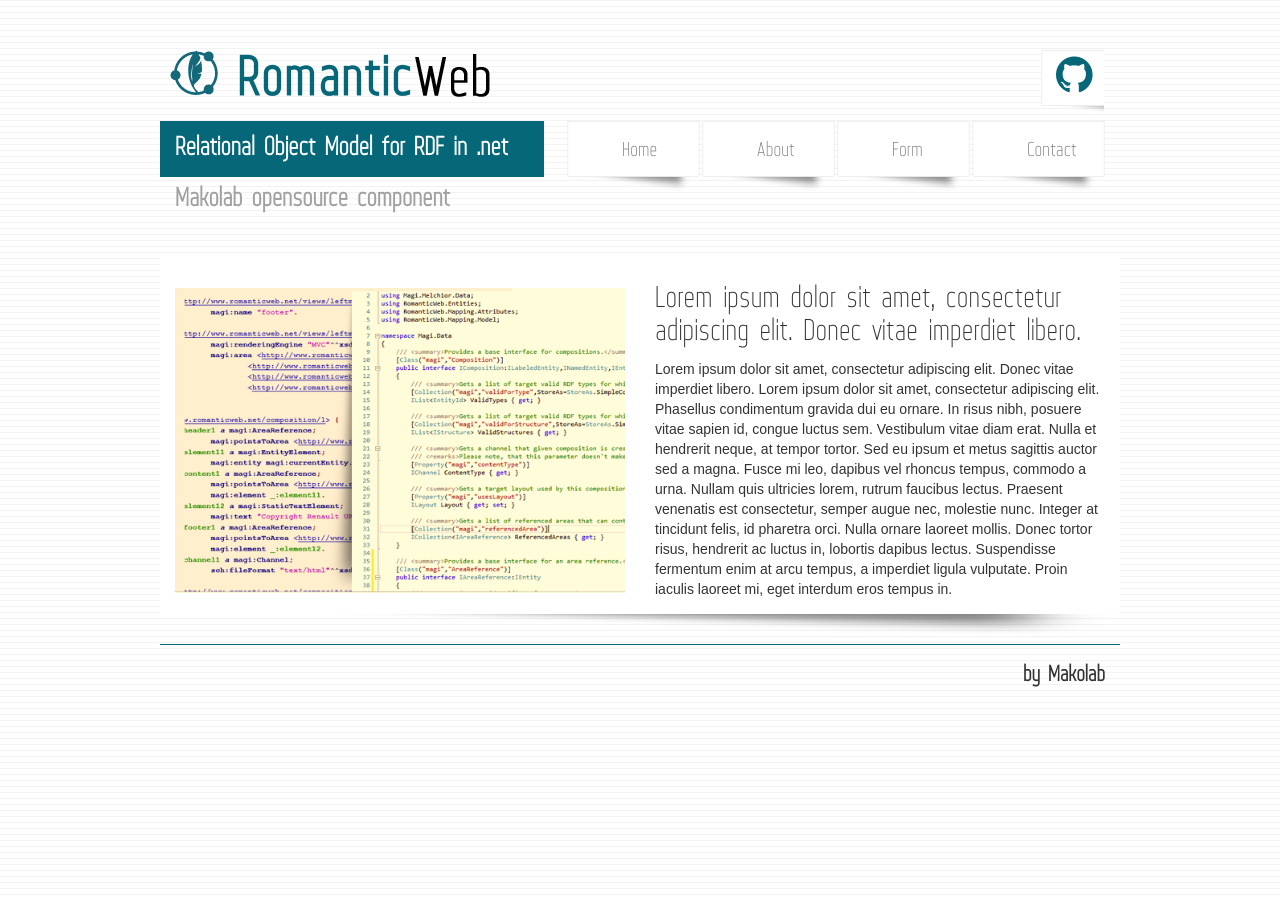
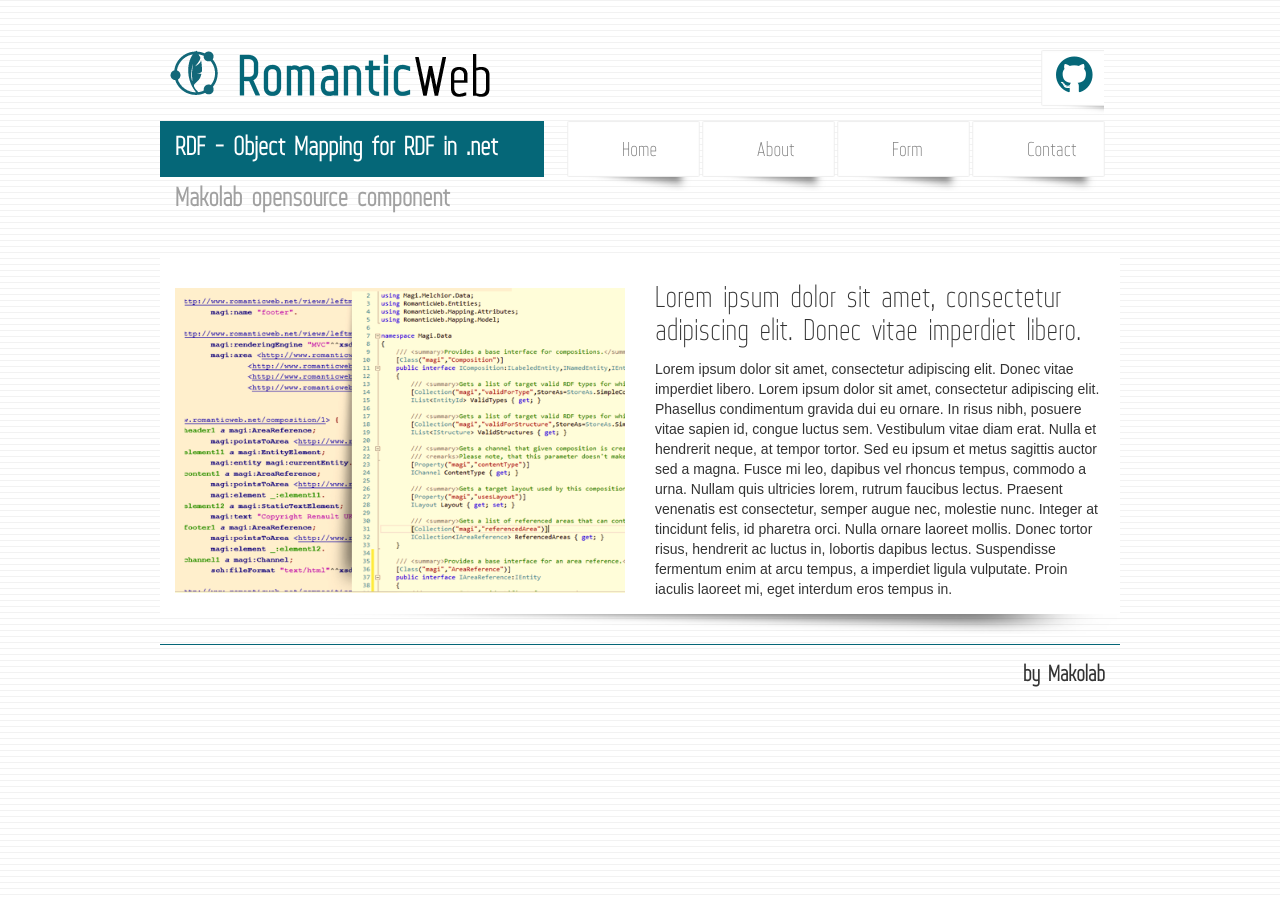
Before and after one commit to MakoLab/RomanticWeb, a Jekyll site: the page built from index.html, in a window 1280 px wide. Built offline with Jekyll 4.4.1, drawn with Linux system fonts in a browser that asks for light colours; nearby versions of some CDN libraries; Markdown is read by kramdown in place of the engine named in the settings.

Commit message:
headline

```diff
--- a/_layouts/default.html
+++ b/_layouts/default.html
@@ -48,7 +48,7 @@
     </div>
     <div class="row">
         <div class="headline col-md-4">
-            <p class="left leftcolor">Relational Object Model for RDF in .net</p>
+            <p class="left leftcolor">RDF - Object Mapping for RDF in .net</p>
         </div>
         <div class="col-md-8">
             <div class="navbar navbar-default" role="navigation">
```
